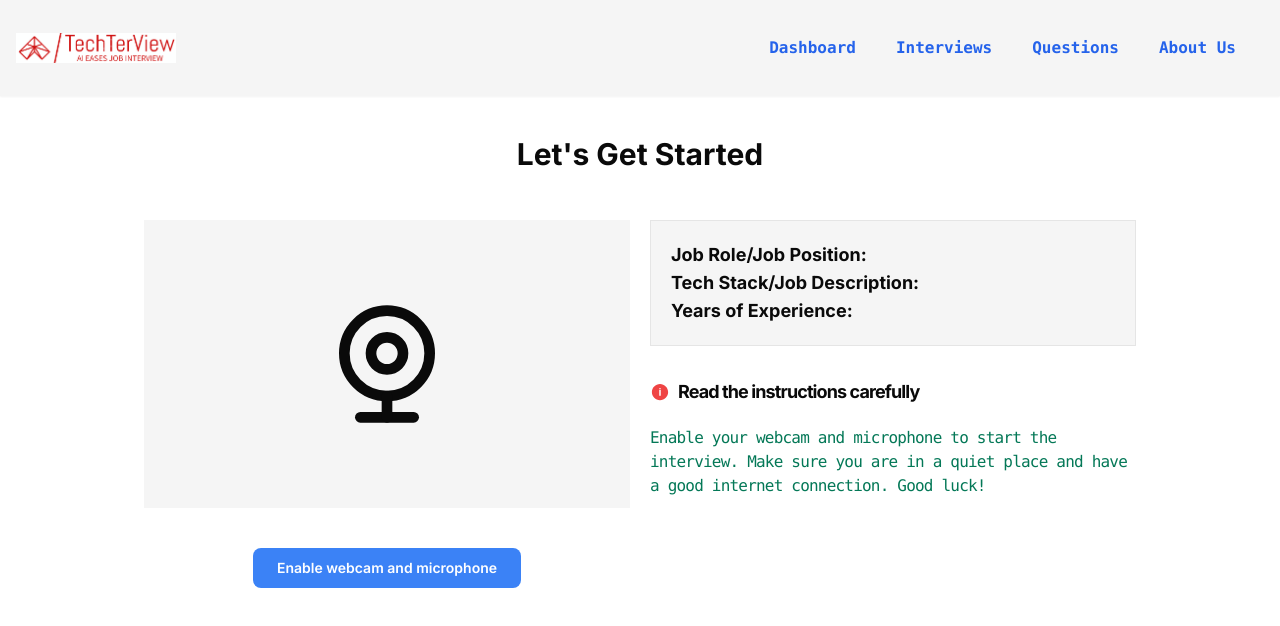
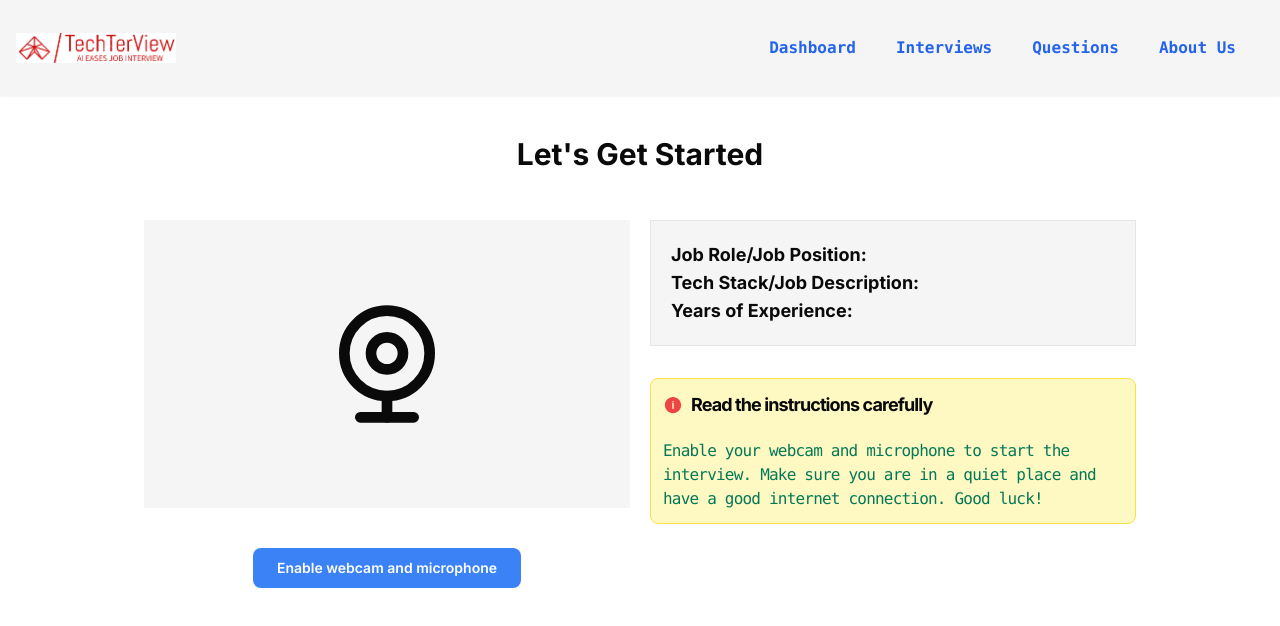
Before and after one commit to tamim-18/techterview, a Next.js app: page /dashboard/interview/1 in a window 1280 px wide. Shown: the top 626 px of the page. Built offline with nearby package versions, Linux system fonts and the light colour scheme; no server answers; the database is empty.

Commit message:
add more styles

```diff
--- a/app/dashboard/interview/[interviewId]/page.jsx
+++ b/app/dashboard/interview/[interviewId]/page.jsx
@@ -80,7 +80,7 @@ const InterViewPage = ({ params }) => {
               {interview?.jobExperience}
             </h2>
           </div>
-          <div className=" my-3">
+          <div className=" my-3 border rounded-lg p-3 border-yellow-300 bg-yellow-100">
             <div className=" flex gap-2">
               <IoIosInformationCircle className="text-red-500 h-7 w-5" />{" "}
               <span className=" font-bold text-lg tracking-tighter">
```
